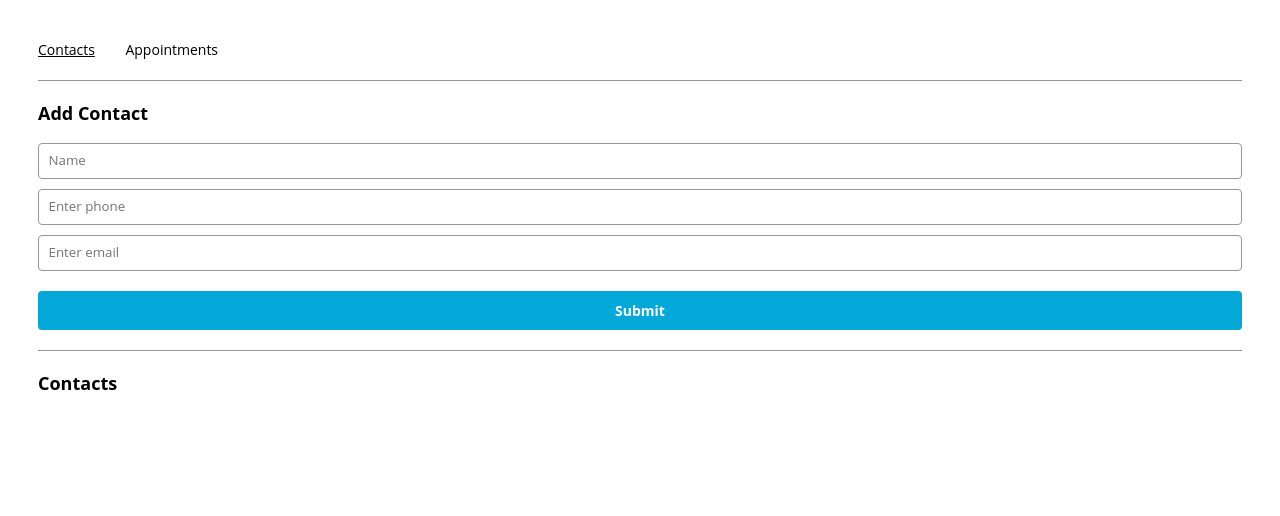
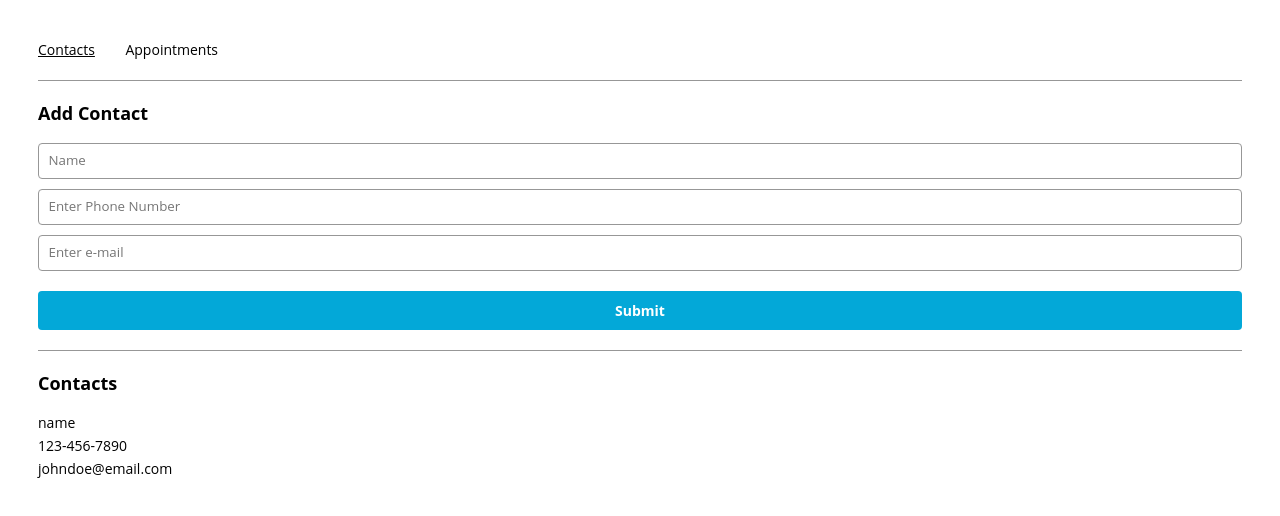
Before and after one commit to traviscult/Appointment-Planner, a React (Create React App) app: page /contacts in a window 1280 px wide. Shown: the top 516 px of the page. Built offline with nearby package versions, Linux system fonts and the light colour scheme.

Commit message:
tile and tilelist are now functioning and display under the contact page

```diff
--- a/src/components/contactForm/ContactForm.js
+++ b/src/components/contactForm/ContactForm.js
@@ -23,14 +23,14 @@ export const ContactForm = (props) => {
       />
       <input
         type="text"
-        placeholder="Enter phone"
+        placeholder="Enter Phone Number"
         value={props.phone}
         onChange={handlePhoneChange}
         pattern="^[2-9]\d{2}-\d{3}-\d{4}$"
       />
       <input
         type="text"
-        placeholder="Enter email"
+        placeholder="Enter e-mail"
         value={props.email}
         onChange={handleEmailChange}
       />
--- a/src/components/tile/Tile.js
+++ b/src/components/tile/Tile.js
@@ -1,9 +1,17 @@
 import React from "react";
 
-export const Tile = () => {
+export const Tile = (props) => {
+  const values = Object.values(props.object);
+  console.log(values);
   return (
     <div className="tile-container">
-
+      {values.map((e) => {
+        if (typeof e === "object") {
+          return <p className="title">{JSON.stringify(e)}</p>;
+        } else {
+          return <p className="tile">{e}</p>;
+        }
+      })}
     </div>
   );
 };
--- a/src/components/tileList/TileList.js
+++ b/src/components/tileList/TileList.js
@@ -1,6 +1,11 @@
 import React from "react";
-import { Tile } from "../tile/Tile";
-
-export const TileList = () => {
-  return <div></div>;
+import { Tile } from "./../tile/Tile.js";
+export const TileList = (props) => {
+  return (
+    <div>
+      {props.list.map((object, index) => (
+        <Tile object={object} key={index} />
+      ))}
+    </div>
+  );
 };
--- a/src/containers/contactsPage/ContactsPage.js
+++ b/src/containers/contactsPage/ContactsPage.js
@@ -56,7 +56,7 @@ export const ContactsPage = (props) => {
       <hr />
       <section>
         <h2>Contacts</h2>
-        <TileList />
+        <TileList list={props.contacts} />
       </section>
     </div>
   );
```
